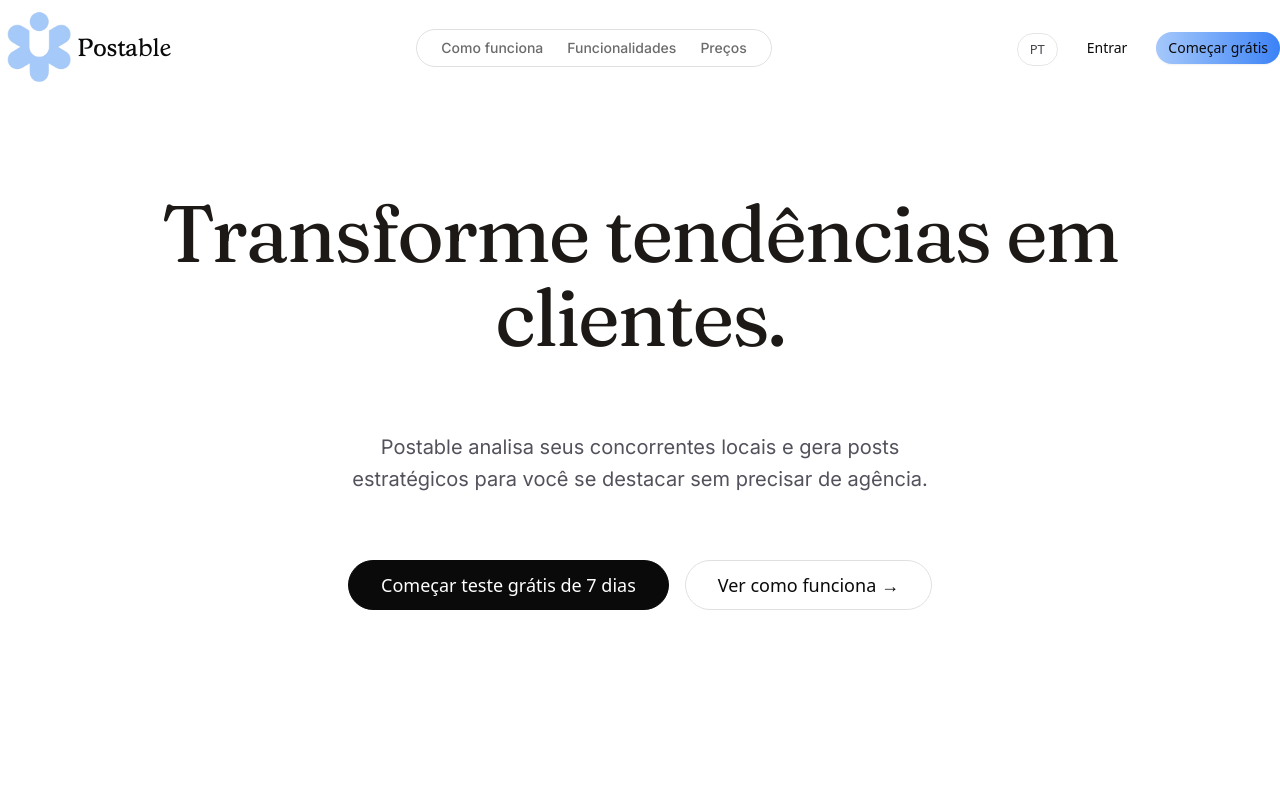
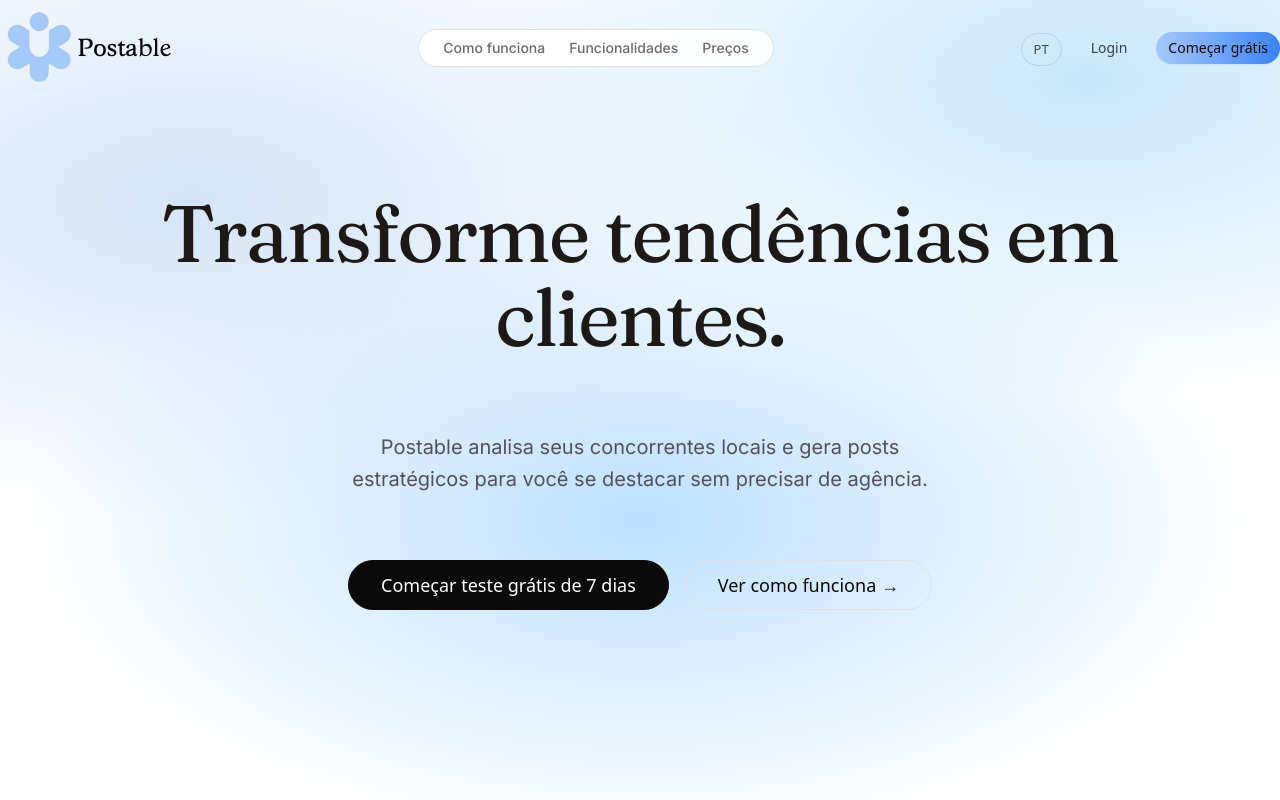
Before and after one commit to postable-org/postable-lp, a Next.js app: page / in a window 1280 px wide. Shown: the top 800 px of the page. Built offline with nearby package versions, Linux system fonts and the light colour scheme.

Commit message:
refactor: add gradient back ground colors to hero section

```diff
--- a/src/app/globals.css
+++ b/src/app/globals.css
@@ -8,6 +8,7 @@
   --color-secondary: #6b6b6b;
   --color-muted: #b0b0b0;
   --color-border: #e0e0e0;
+  --color-hero-blue: #A5C8FA;
 
   /* Fonts */
   --font-sans: var(--font-inter);
--- a/src/components/organisms/Header/Header.tsx
+++ b/src/components/organisms/Header/Header.tsx
@@ -63,9 +63,9 @@ export const Header = () => {
             <LanguageSwitcher variant="desktop" />
             <a
               href="https://app.thepostable.com/login"
-              className="inline-flex items-center justify-center gap-2 font-medium rounded-lg transition-all duration-200 ease-out focus:outline-none focus:ring-2 focus:ring-[#0A0A0A] focus:ring-offset-2 disabled:opacity-40 disabled:cursor-not-allowed bg-transparent text-[#0A0A0A] border border-transparent hover:bg-[#F5F5F5] px-3 py-1.5 text-sm"
+              className="inline-flex items-center justify-center gap-2 font-medium rounded-lg transition-all duration-200 ease-out focus:outline-none focus:ring-2 focus:ring-gray-800 focus:ring-offset-2 disabled:opacity-40 disabled:cursor-not-allowed bg-transparent text-gray-700 border border-transparent hover:text-black px-3 py-1.5 text-sm"
             >
-              {t("header.login")}
+              Login
             </a>
             <Button
               variant="primary"
--- a/src/components/organisms/HeroSection/HeroSection.tsx
+++ b/src/components/organisms/HeroSection/HeroSection.tsx
@@ -5,7 +5,19 @@ import { useTranslation } from '@/hooks/useTranslation';
 export const HeroSection = () => {
   const { t } = useTranslation();
   return (
-    <section className="bg-white min-h-screen flex items-center px-4" style={{ paddingTop: '10vh', paddingBottom: '10vh' }}>
+    <section
+      className="min-h-screen flex items-center px-4"
+      style={{
+        paddingTop: '10vh',
+        paddingBottom: '10vh',
+        background: `
+          radial-gradient(ellipse 60% 50% at 15% 25%, #D4E4F7 0%, transparent 80%),
+          radial-gradient(ellipse 60% 50% at 50% 65%, #BDE0FE 0%, transparent 80%),
+          radial-gradient(ellipse 60% 50% at 85% 10%, #C8E7FA 0%, transparent 80%),
+          #ffffff
+        `,
+      }}
+    >
       <div className="max-w-7xl mx-auto flex flex-col items-center text-center gap-6">
         {/* Headline */}
         <div
```
